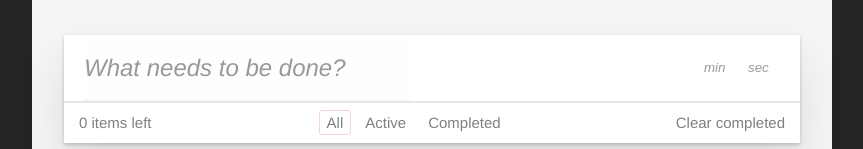
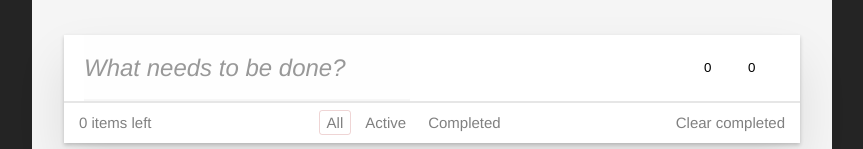
Before and after one commit to maksdevop/TodoReact, a React (Vite) app: page / in a window 1280 px wide. Shown: the part 177-326 px from the top of the page, without its empty margins (208-1071 px from the left). Built offline with nearby package versions, Linux system fonts and the light colour scheme.

Commit message:
fixed bags

```diff
--- a/src/components/Footer/Footer.tsx
+++ b/src/components/Footer/Footer.tsx
@@ -4,6 +4,7 @@ import './Footer.css';
 import TaskFilter from '../TaskFilter/TaskFilter.tsx';
 
 const Footer = ({ setTodos, setFilter, filter, todos }) => {
+    const completedTodoArr = todos.filter((todo) => !todo.completed);
     const completedTodo = todos.reduce(
         (acc, cur) => acc + Number(!cur.completed),
         0,
@@ -14,7 +15,7 @@ const Footer = ({ setTodos, setFilter, filter, todos }) => {
             <TaskFilter filter={filter} setFilter={setFilter} />
             <button
                 type="button"
-                onClick={() => setTodos([])}
+                onClick={() => setTodos(completedTodoArr)}
                 className="clear-completed"
             >
                 Clear completed
--- a/src/components/NewTaskForm/NewTaskForm.tsx
+++ b/src/components/NewTaskForm/NewTaskForm.tsx
@@ -1,4 +1,10 @@
-import React, { ChangeEvent, FC, FormEvent, useState } from 'react';
+import React, {
+    ChangeEvent,
+    FC,
+    FormEvent,
+    KeyboardEvent,
+    useState,
+} from 'react';
 import './NewTaskForm.css';
 
 type NewTaskFormProps = {
@@ -33,6 +39,12 @@ const NewTaskForm: FC<NewTaskFormProps> = ({ addTodo }) => {
         setInputSecValue('');
     };
 
+    const handleKeyDown = (e: KeyboardEvent<HTMLInputElement>) => {
+        if (e.key !== 'Backspace' && (e.key < '0' || e.key > '9')) {
+            e.preventDefault();
+        }
+    };
+
     return (
         <div className="wrap">
             <form onSubmit={handleSubmit}>
@@ -50,13 +62,15 @@ const NewTaskForm: FC<NewTaskFormProps> = ({ addTodo }) => {
                         className="min"
                         placeholder="min"
                         onChange={handleChangeMin}
-                        value={inputMinValue}
+                        value={Number(inputMinValue)}
+                        onKeyDown={handleKeyDown}
                     />
                     <input
                         className="sec"
                         placeholder="sec"
                         onChange={handleChangeSec}
-                        value={inputSecValue}
+                        value={Number(inputSecValue)}
+                        onKeyDown={handleKeyDown}
                     />
                 </form>
             </div>
```
Also changed, not shown: src/components/Task/Task.css (+5 -30 lines).
